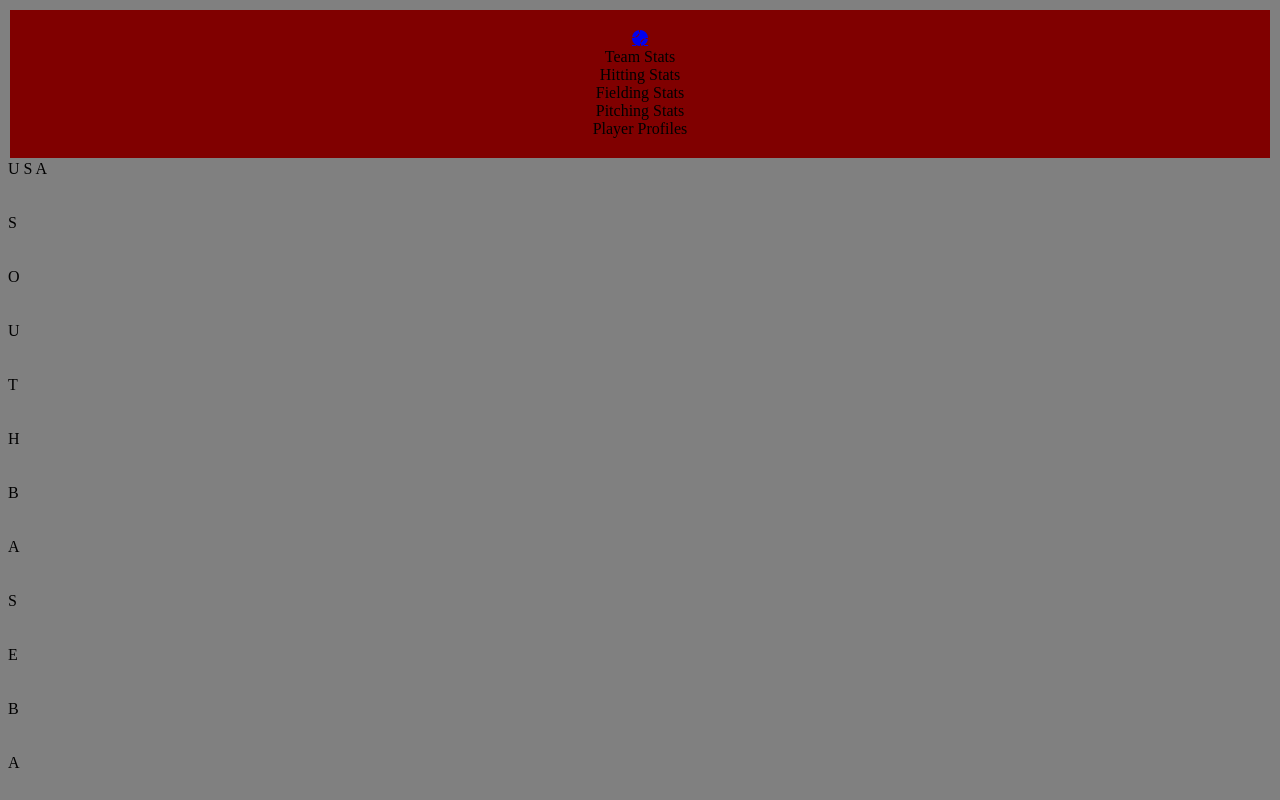
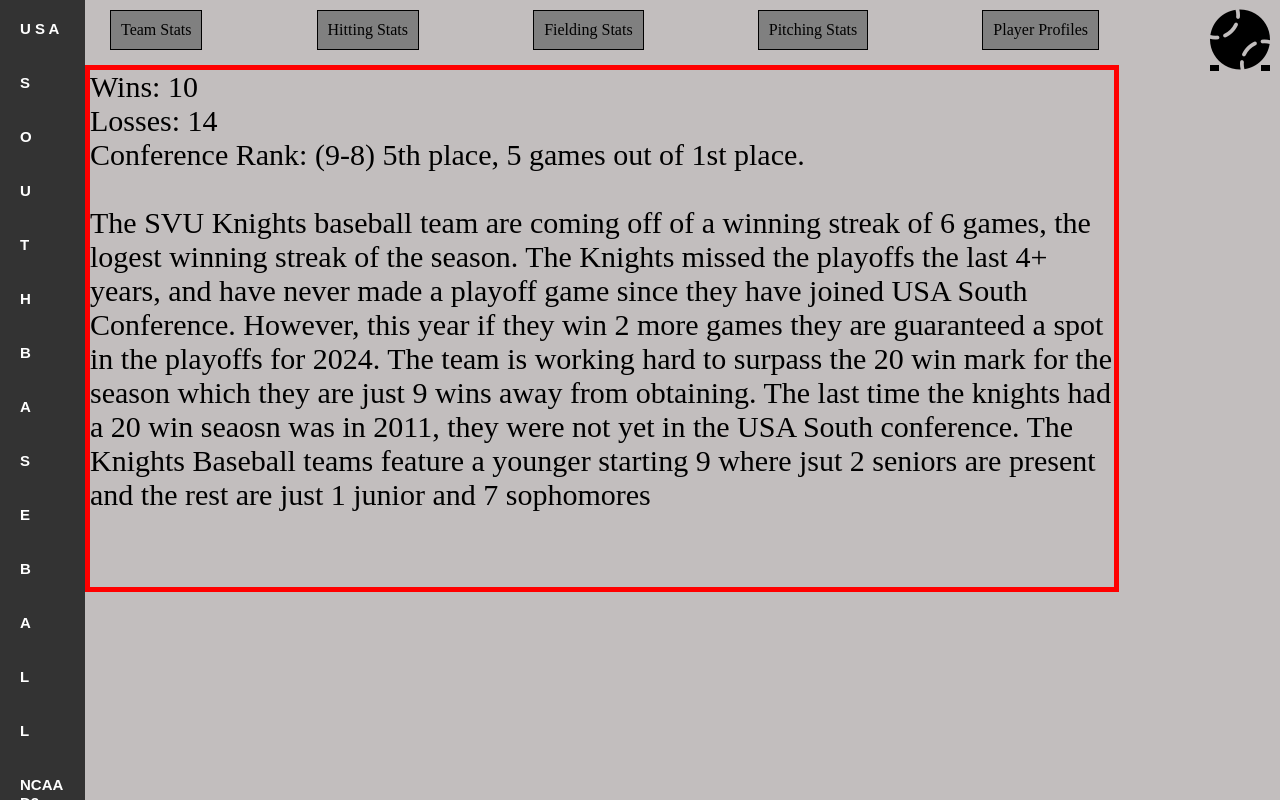
Before and after one commit to bstauffer31/bstauffer31.github.io, a plain HTML site: page index.html in a window 1280 px wide. Both pictures are taken after a click on the element "Team Stats". Shown: the top 800 px of the page. Drawn offline with Linux system fonts and the light colour scheme.

Commit message:
Update style.css

```diff
--- a/style.css
+++ b/style.css
@@ -1,39 +1,241 @@
 html {
   height: 100%;
   width: 100%;
-  background-color: grey;
+  background-color: #c2bebe;
 }
 
-.div1 {
-  display: flex;
-  flex-direction: column;
-  justify-content: center;
-  padding: 20px;
-  border: 2px solid #808080;
-  background-color: maroon;
-  text-align: center;
+body {
+  height: 100%;
+  width: 100%;
+  margin: 0;
 }
 
-.images{
-  display:flex;
-  flex-wrap:wrap;
-  border: 10px solid black;
+.parent {
+  display: grid;
+  grid-template-columns: 80px 80% ;
+  grid-template-rows: 60px 100%;
+  grid-column-gap: 5px;
+  grid-row-gap: 5px;
 }
 
-.images img {
-  width: 600px;
-  height: 400px;
-  margin: 5px;
-  display: block;
-  margin-left: auto;
-  margin-right: auto;
+.div1 { grid-area: 1 / 1 / 2 / 3; }
+.div2 { grid-area: 2 / 1 / 3 / 2; }
+.div3 { grid-area: 2 / 2 / 3 / 3; }
+
+.topHolder {
+  display: flex;
 }
 
-.jerseys{
-  width: 500px;
-  height: 400px;
-  margin: 5px;
+.topIcon {
+  padding: 10px;
+  flex: 1;
+  position: absolute;
+  right: 0;
+  top: 0;
+}
+
+.icon{
+  font-size: 60px;
+  color: black;
+}
+
+
+
+.menuHolder
+{
+  margin-left: 100px;
+  display: flex;
+  flex: 4;
+  justify-content: space-between;
+}
+
+.menuItem1 {
+  display: inline-block;
+  padding:10px;
+  transition: 0.3s;
+  cursor: pointer;
+  border: solid 1px black;
+  margin: 10px;
+  background-color: gray
+}
+
+.menuItem2 {
+  display: inline-block;
+  padding:10px;
+  transition: 0.3s;
+  cursor: pointer;
+  border: solid 1px black;
+  margin: 10px;
+  background-color: gray
+}
+
+.menuItem3 {
+  display: inline-block;
+  padding:10px;
+  transition: 0.3s;
+  cursor: pointer;
+  border: solid 1px black;
+  margin: 10px;
+  background-color: gray
+}
+
+.menuItem4 {
+  display: inline-block;
+  padding:10px;
+  transition: 0.3s;
+  cursor: pointer;
+  border: solid 1px black;
+  margin: 10px;
+  background-color: gray
+}
+
+.menuItem5 {
+  display: inline-block;
+  padding:10px;
+  transition: 0.3s;
+  cursor: pointer;
+  border: solid 1px black;
+  margin: 10px;
+  background-color: gray
+}
+
+.menuItem1:hover
+{
+  -webkit-transform: scale(1.1);
+  transform: scale(1.1);
+  transition: 0.3s;
+  color: yellow;
+}
+
+.menuItem2:hover
+{
+  -webkit-transform: scale(1.1);
+  transform: scale(1.1);
+  transition: 0.3s;
+  color: yellow;
+}
+
+.menuItem3:hover
+{
+  -webkit-transform: scale(1.1);
+  transform: scale(1.1);
+  transition: 0.3s;
+  color: yellow;
+}
+
+.menuItem4:hover
+{
+  -webkit-transform: scale(1.1);
+  transform: scale(1.1);
+  transition: 0.3s;
+  color: yellow;
+}
+
+.menuItem5:hover
+{
+  -webkit-transform: scale(1.1);
+  transform: scale(1.1);
+  transition: 0.3s;
+  color: yellow;
+}
+
+.main {
+  position: relative;
+  top: 0;
+  left: 0;
+  border: 5px solid red;
+  height: 100%;
+  width: 100%;
+
+}
+
+.left {
+  position: fixed;
+  left: 0;
+  top: 0;
+  bottom: 0;
+  width: 45px;
+  background-color: #333;
+  color: #fff;
+  padding: 20px;
+  text-align: left;
+  font-size: 15px;
+  font-weight: bold;
+  font-family: Arial, sans-serif;
+  line-height: 1.2;
+}
+
+.noshow {
+  display: none;
+}
+
+.show {
   display: block;
-  margin-left: auto;
-  margin-right: auto;
 }
+
+.Team_pic{
+  height: 200px;
+  width: 200px;
+  transition: 0.3s;
+  margin: 10px;
+}
+
+.thumb:hover {
+  x-webkit-transform: scale(1.1);
+  xtransform: scale(1.1);
+  transition: 0.3s;
+  xborder: 2px solid #283e29;
+  xbox-shadow: 5px 5px 5px #283134;
+  outline:2px solid black;
+
+}
+
+.container {
+  display: inlineflex;
+  flex-wrap: wrap;
+  width:100%;
+  height: 100%;
+  max-width:450px;
+  padding: 10px;
+
+}
+#Team{
+  font-size: 30px;
+}
+
+#show2{
+  font-size: 20px;
+}
+
+#show3{
+  font-size: 30px;
+}
+#show4{
+  font-size:30px;
+}
+#show5 {
+  font-size: 30px;
+}
+
+
+@media only screen and (max-width: 700px)
+{
+
+  .div2 {
+    display: none;
+  }
+
+  .Team_logo {
+    width:100px;
+    height:100px;
+  }
+
+  .Team_pic{
+    width:100px;
+    height:100px;
+  }
+
+  .div3 { grid-area: 2 / 1 / 11 / 21; }
+
+
+}
```
